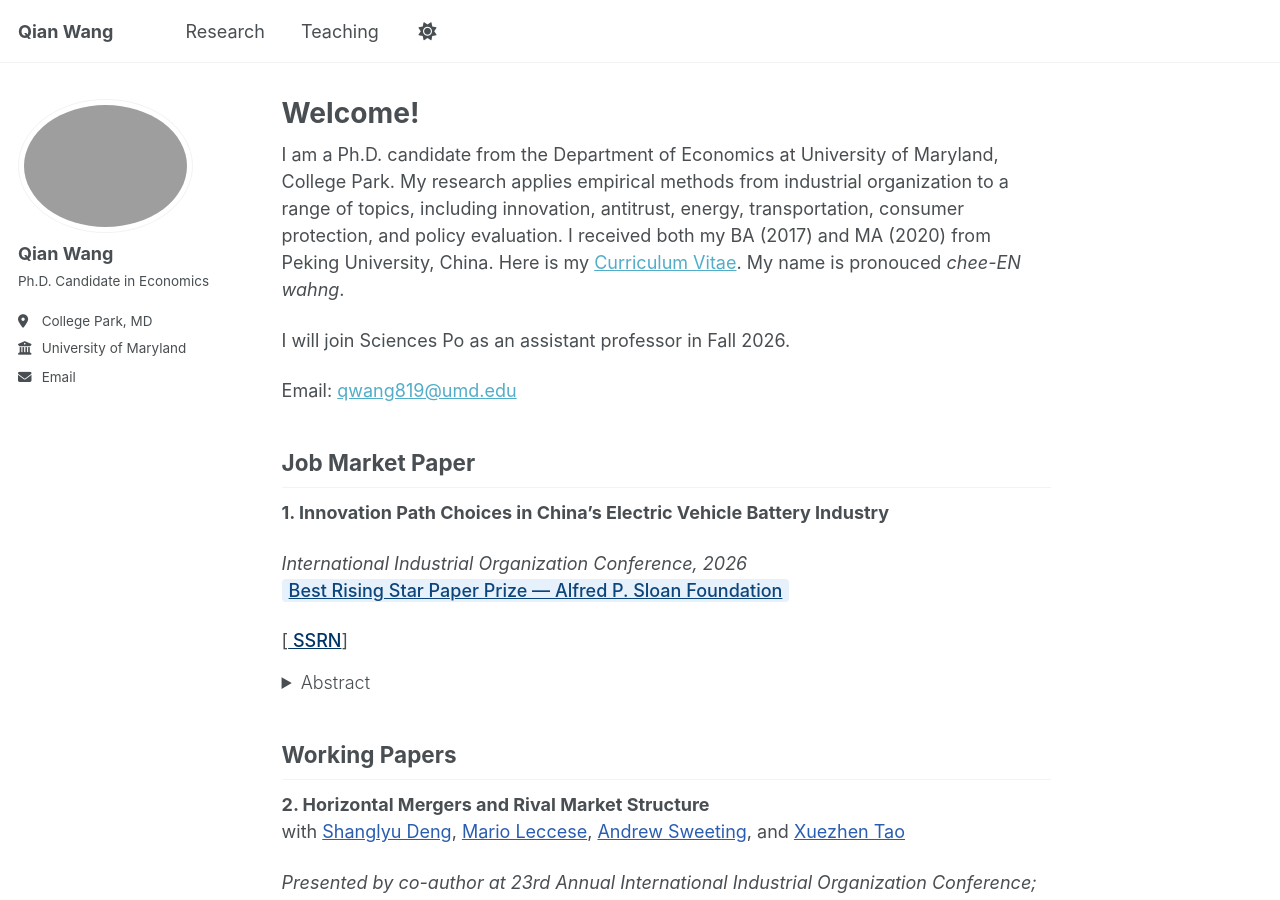
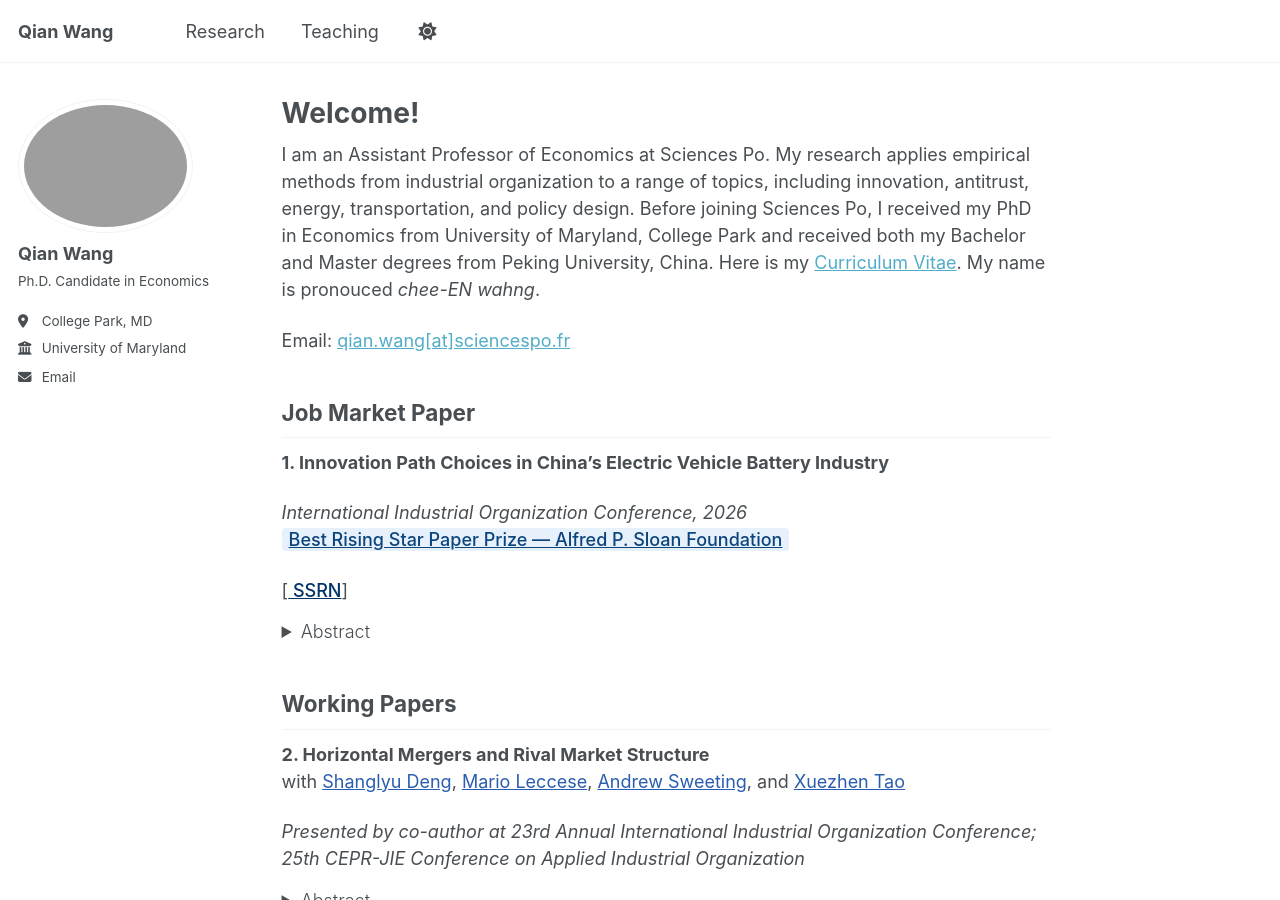
Before and after one commit to qwang819/qwang819.github.io, a Jekyll site: the page built from _pages/about.md, in a window 1280 px wide and 900 px high. Built offline with Jekyll 4.4.1, drawn with Linux system fonts in a browser that asks for light colours; a script that is not in the unit is left out.

Commit message:
Revise about page with new position and contact info
Updated professional title and research focus, and changed contact email.

```diff
--- a/_pages/about.md
+++ b/_pages/about.md
@@ -8,12 +8,10 @@ redirect_from:
  - /about.html
 ---
 
-I am a Ph.D. candidate from the Department of Economics at University of Maryland, College Park. My research applies empirical methods from industrial organization to a range of topics, including innovation, antitrust, energy, transportation, consumer protection, and policy evaluation. I received both my BA (2017) and MA (2020) from Peking University, China. Here is my <a href="https://www.dropbox.com/scl/fi/9l4caio591r0qfnabrjm4/CV_QianWang_General_v17.pdf?rlkey=kyq7we6lhdiwxk52b5zedkcqo&st=5w17slrc&dl=0" >
+I am an Assistant Professor of Economics at Sciences Po. My research applies empirical methods from industrial organization to a range of topics, including innovation, antitrust, energy, transportation, and policy design. Before joining Sciences Po, I received my PhD in Economics from University of Maryland, College Park and received both my Bachelor and Master degrees from Peking University, China. Here is my <a href="https://www.dropbox.com/scl/fi/9l4caio591r0qfnabrjm4/CV_QianWang_General_v17.pdf?rlkey=kyq7we6lhdiwxk52b5zedkcqo&st=5w17slrc&dl=0" >
 Curriculum Vitae</a>. My name is pronouced *chee-EN wahng*.
 
-I will join Sciences Po as an assistant professor in Fall 2026.
-
-Email: <a href="mailto:qwang819@umd.edu">qwang819@umd.edu</a>
+Email: <a href="mailto:qian.wang@sciencespo.fr">qian.wang[at]sciencespo.fr</a>
 
 ## Job Market Paper
 
```
